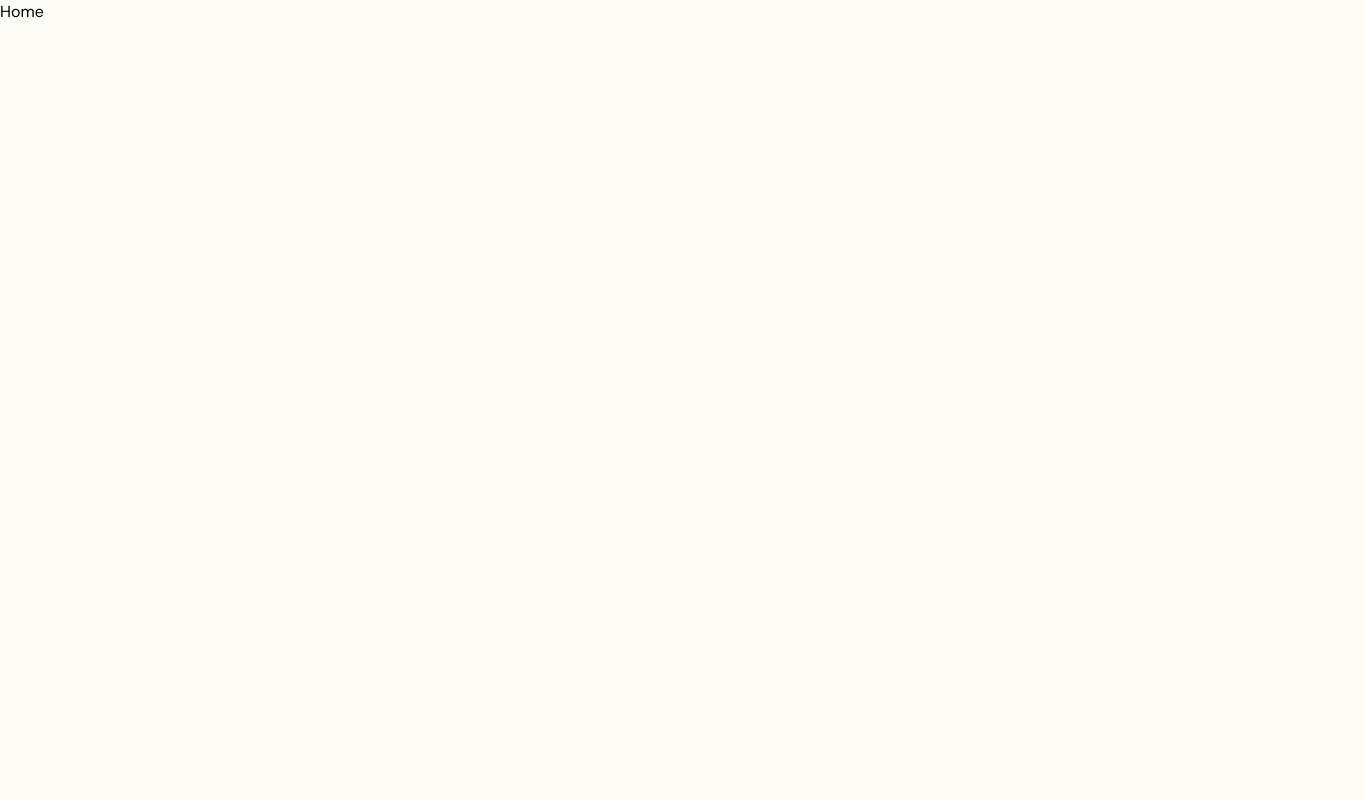
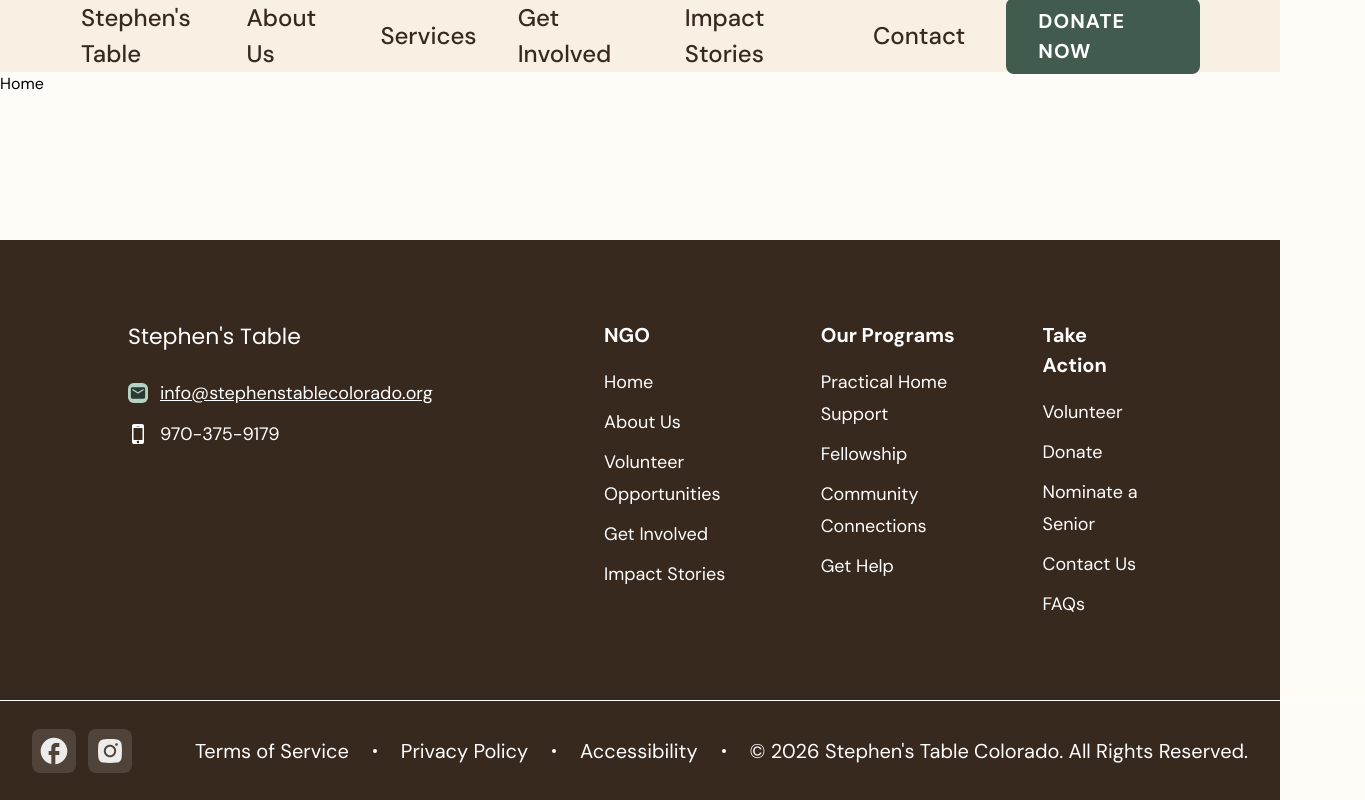
Before and after one commit to tusharjain2001/stephen-table, a React (Vite) app: page / in a window 1280 px wide. Shown: the whole page, 1365 px wide, since content can reach past the window. Built offline with nearby package versions, Linux system fonts and the light colour scheme.

Commit message:
Add pixel-perfect Navbar and Footer

```diff
--- /dev/null
+++ b/src/components/Footer.jsx
@@ -0,0 +1,129 @@
+import { Link } from 'react-router-dom';
+import iconFacebook from '../assets/icons/icon-facebook.svg';
+import iconInstagram from '../assets/icons/icon-instagram.svg';
+import iconEmail from '../assets/icons/icon-email.svg';
+import iconPhoneSmall from '../assets/icons/icon-phone-small.svg';
+import iconDot from '../assets/icons/dot.svg';
+
+const LINK_COLUMNS = [
+  {
+    heading: 'NGO',
+    items: [
+      { label: 'Home', to: '/' },
+      { label: 'About Us', to: '/about' },
+      { label: 'Volunteer Opportunities', to: '/get-involved' },
+      { label: 'Get Involved', to: '/get-involved' },
+      { label: 'Impact Stories', to: '/impact-stories' },
+    ],
+  },
+  {
+    heading: 'Our Programs',
+    items: [
+      { label: 'Practical Home Support', to: '/services' },
+      { label: 'Fellowship', to: '/services' },
+      { label: 'Community Connections', to: '/services' },
+      { label: 'Get Help', to: '/nominate' },
+    ],
+  },
+  {
+    heading: 'Take Action',
+    items: [
+      { label: 'Volunteer', to: '/get-involved' },
+      { label: 'Donate', to: '/get-involved' },
+      { label: 'Nominate a Senior', to: '/nominate' },
+      { label: 'Contact Us', to: '/contact' },
+      { label: 'FAQs', to: '/#faq' },
+    ],
+  },
+];
+
+const LEGAL_LINKS = [
+  { label: 'Terms of Service', to: '#' },
+  { label: 'Privacy Policy', to: '#' },
+  { label: 'Accessibility', to: '#' },
+];
+
+function Footer() {
+  return (
+    <footer className="w-full bg-espresso">
+      <div className="mx-auto max-w-[1440px] px-[128px] pt-[80px]">
+        <div className="flex items-start">
+          {/* Left column: logo + contact info */}
+          <div className="flex w-[352px] flex-col gap-[24px]">
+            <span className="font-neulis text-[22px] font-normal text-white">
+              Stephen&apos;s Table
+            </span>
+            <div className="flex flex-col gap-[9px]">
+              <a
+                href="mailto:info@stephenstablecolorado.org"
+                className="flex items-center gap-[12px] font-sans text-[18px] leading-[32px] text-white underline"
+              >
+                <img src={iconEmail} alt="" className="size-[20px]" aria-hidden="true" />
+                info@stephenstablecolorado.org
+              </a>
+              <a
+                href="tel:9703759179"
+                className="flex items-center gap-[12px] font-sans text-[18px] leading-[32px] text-white"
+              >
+                <img src={iconPhoneSmall} alt="" className="size-[20px]" aria-hidden="true" />
+                970-375-9179
+              </a>
+            </div>
+          </div>
+
+          {/* Links block */}
+          <div className="ml-[124px] flex flex-1 gap-[72px] pb-[80px]">
+            {LINK_COLUMNS.map((column) => (
+              <div key={column.heading} className="flex flex-col gap-[16px]">
+                <h3 className="font-sans text-[20px] font-bold text-white">
+                  {column.heading}
+                </h3>
+                <ul className="flex flex-col gap-[8px]">
+                  {column.items.map((item) => (
+                    <li key={item.label}>
+                      <Link
+                        to={item.to}
+                        className="font-sans text-[18px] leading-[32px] text-white"
+                      >
+                        {item.label}
+                      </Link>
+                    </li>
+                  ))}
+                </ul>
+              </div>
+            ))}
+          </div>
+        </div>
+      </div>
+
+      <div className="mx-auto h-px w-[1365px] bg-white" />
+
+      <div className="mx-auto flex h-[99px] max-w-[1440px] items-center justify-between p-[32px]">
+        <div className="flex items-center gap-[12px]">
+          <a href="https://facebook.com" target="_blank" rel="noreferrer">
+            <img src={iconFacebook} alt="Facebook" className="size-[44px]" />
+          </a>
+          <a href="https://instagram.com" target="_blank" rel="noreferrer">
+            <img src={iconInstagram} alt="Instagram" className="size-[44px]" />
+          </a>
+        </div>
+
+        <div className="flex items-center gap-[24px]">
+          {LEGAL_LINKS.map((link) => (
+            <span key={link.label} className="flex items-center gap-[24px]">
+              <a href={link.to} className="font-sans text-[20px] leading-[20px] text-white">
+                {link.label}
+              </a>
+              <img src={iconDot} alt="" className="size-[4px]" aria-hidden="true" />
+            </span>
+          ))}
+          <span className="font-sans text-[20px] leading-[20px] text-white">
+            © 2026 Stephen&apos;s Table Colorado. All Rights Reserved.
+          </span>
+        </div>
+      </div>
+    </footer>
+  );
+}
+
+export default Footer;
--- a/src/components/Layout.jsx
+++ b/src/components/Layout.jsx
@@ -1,20 +1,18 @@
 import { Outlet } from 'react-router-dom';
 import ScrollToTop from './ScrollToTop.jsx';
+import Navbar from './Navbar.jsx';
+import Footer from './Footer.jsx';
 
-/**
- * App shell: Navbar + routed page content + Footer.
- * Navbar/Footer placeholder slots are wired up here for now and will be
- * replaced with the real pixel-perfect components in a follow-up task.
- */
+/** App shell: Navbar + routed page content + Footer. */
 function Layout() {
   return (
     <div className="flex min-h-screen flex-col bg-cream">
       <ScrollToTop />
-      <header>{/* Navbar slot */}</header>
+      <Navbar />
       <main className="flex-1">
         <Outlet />
       </main>
-      <footer>{/* Footer slot */}</footer>
+      <Footer />
     </div>
   );
 }
--- /dev/null
+++ b/src/components/Navbar.jsx
@@ -0,0 +1,49 @@
+import { Link, NavLink } from 'react-router-dom';
+
+const NAV_LINKS = [
+  { label: 'About Us', to: '/about' },
+  { label: 'Services', to: '/services' },
+  { label: 'Get Involved', to: '/get-involved' },
+  { label: 'Impact Stories', to: '/impact-stories' },
+  { label: 'Contact', to: '/contact' },
+];
+
+function Navbar() {
+  return (
+    <header className="w-full bg-wb-200">
+      <div className="mx-auto flex h-[72px] max-w-[1440px] items-center justify-between pl-[81px] pr-[80px] py-[15px]">
+        <Link
+          to="/"
+          className="font-sans text-[24px] font-medium capitalize text-espresso"
+        >
+          Stephen&apos;s Table
+        </Link>
+
+        <div className="flex items-center gap-[41px]">
+          {NAV_LINKS.map((link) => (
+            <NavLink
+              key={link.to}
+              to={link.to}
+              className={({ isActive }) =>
+                `font-sans text-[24px] font-medium capitalize text-espresso transition-colors ${
+                  isActive ? 'underline underline-offset-8' : ''
+                }`
+              }
+            >
+              {link.label}
+            </NavLink>
+          ))}
+
+          <Link
+            to="/get-involved"
+            className="rounded-btn bg-s-800 px-[32px] py-[8px] font-sans text-[20px] font-bold uppercase tracking-[1px] text-white"
+          >
+            Donate Now
+          </Link>
+        </div>
+      </div>
+    </header>
+  );
+}
+
+export default Navbar;
```
